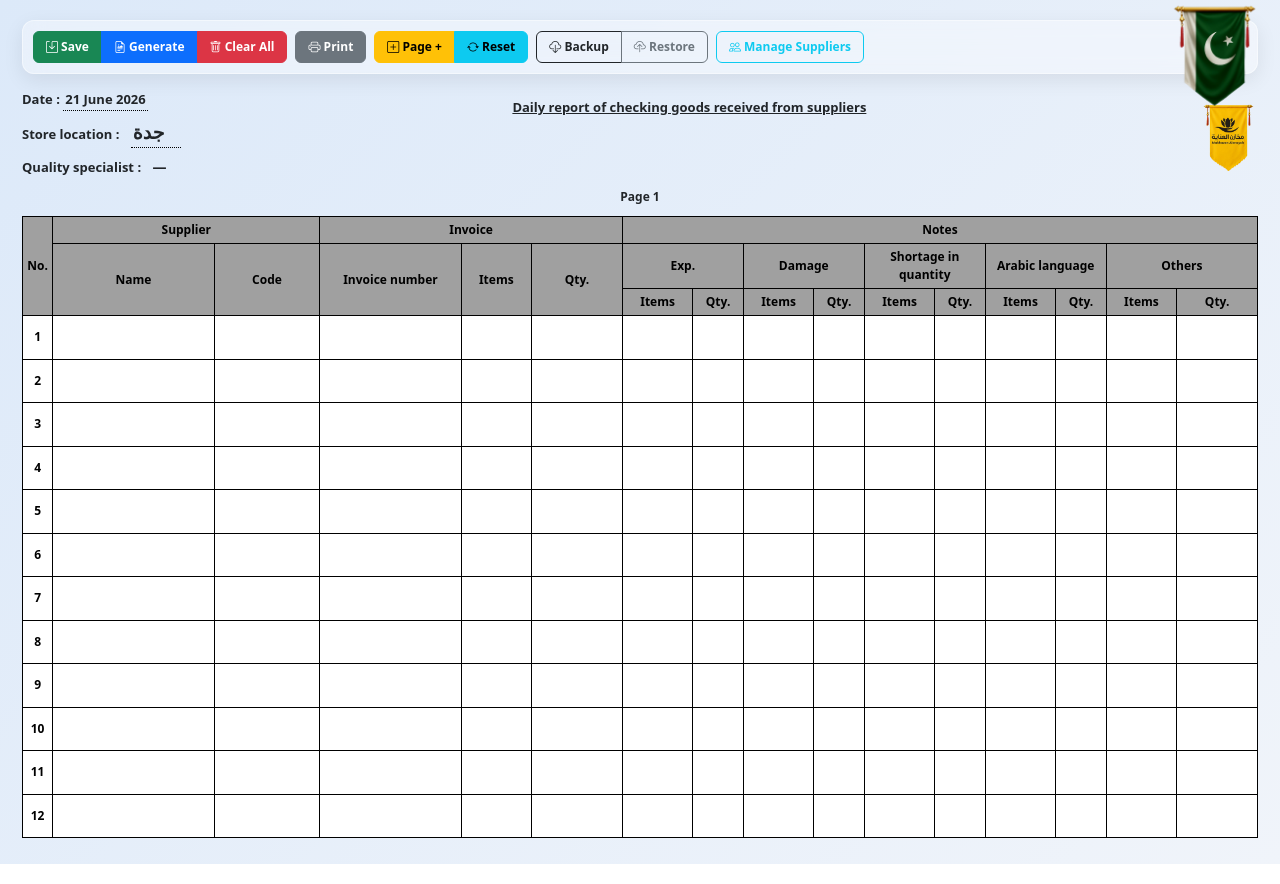
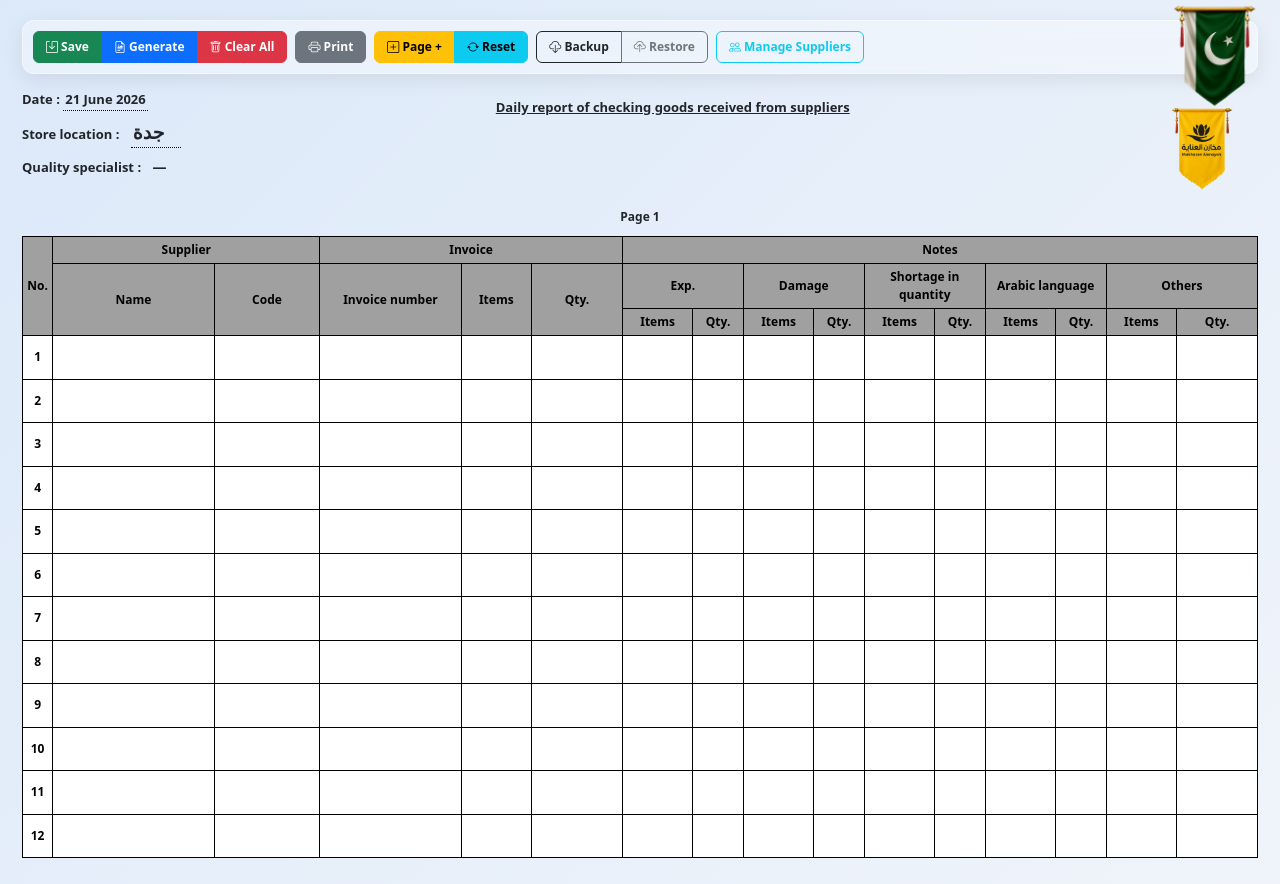
Before and after one commit to salman-khan-1/Quality-repo, a plain HTML site: page new.html in a window 1280 px wide. Drawn offline with nearby package versions, Linux system fonts and the light colour scheme; a web font is replaced by a local one.

Commit message:
Update HTML structure and header logo styles

```diff
--- a/new.html
+++ b/new.html
@@ -1,4 +1,4 @@
-                  <!DOCTYPE html>
+<!DOCTYPE html>
 <html lang="en">
 <head>
     <meta charset="UTF-8" />
@@ -115,13 +115,14 @@
             display: inline-block;
         }
 
-        /* ---- Header logo (replaces text) - BIGGER SIZE ---- */
+        /* ---- Header logo - EVEN BIGGER + RIGHT MARGIN ---- */
         .header-logo {
-            height: 90px;
+            height: 110px;
             width: auto;
-            max-width: 280px;
+            max-width: 320px;
             display: block;
             margin-left: auto;
+            margin-right: 20px; /* added right margin */
         }
 
         .signature {
@@ -271,20 +272,22 @@
             flex-direction: column;
             align-items: flex-end;
             justify-content: center;
-            min-height: 90px;
+            min-height: 110px;
         }
         .header-logo-wrapper img {
-            height: 90px;
+            height: 110px;
             width: auto;
-            max-width: 280px;
+            max-width: 320px;
             display: block;
+            margin-right: 20px; /* added right margin */
         }
 
-        /* ensure generated reports also use big logo */
+        /* ensure generated reports also use big logo + margin */
         #combinedReports .header-logo-wrapper img {
-            height: 90px;
+            height: 110px;
             width: auto;
-            max-width: 280px;
+            max-width: 320px;
+            margin-right: 20px;
         }
     </style>
 </head>
@@ -367,7 +370,7 @@
                     </h6>
                 </div>
 
-                <!-- Right: BIG LOGO instead of "Makhazen Alenayah / Quality section" -->
+                <!-- Right: BIG LOGO with margin -->
                 <div class="text-end header-info header-logo-wrapper">
                     <img src="logo-removebg-preview.png" alt="Makhazen Alenayah" class="header-logo">
                 </div>
```
